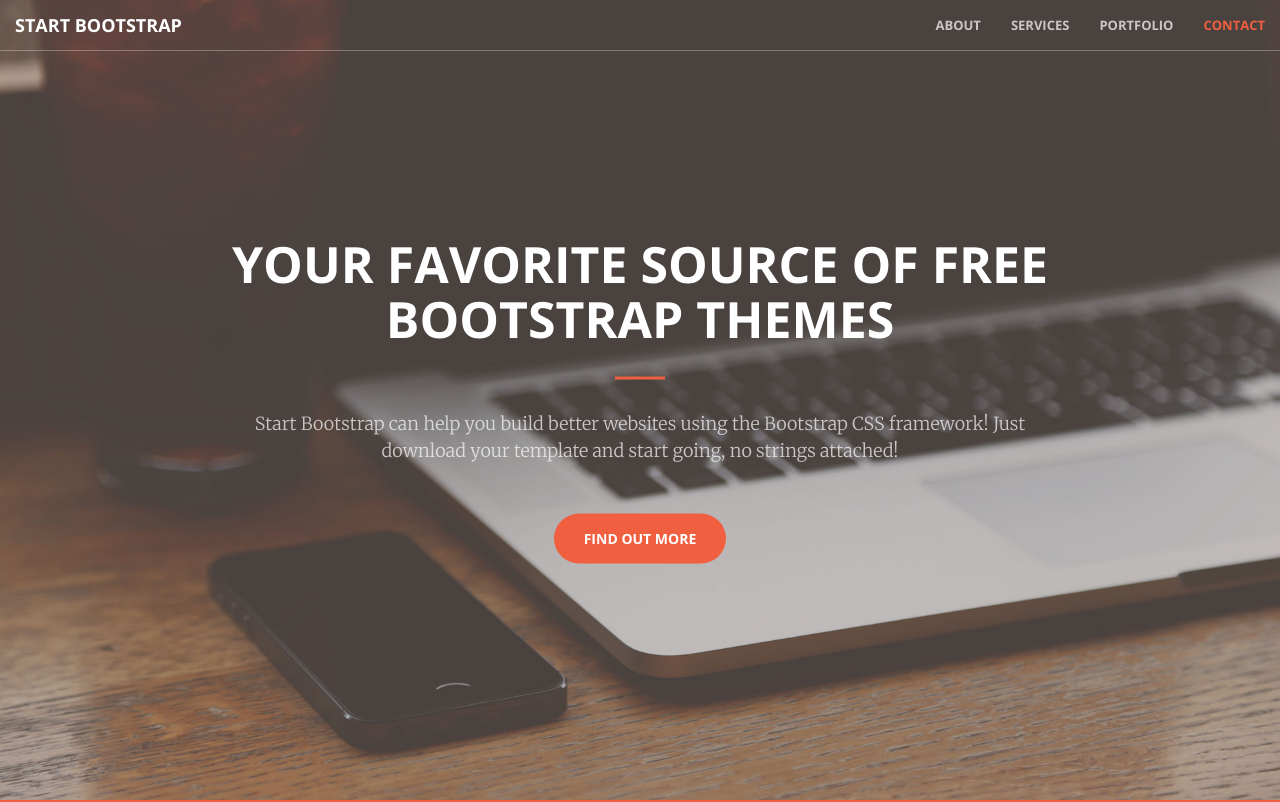
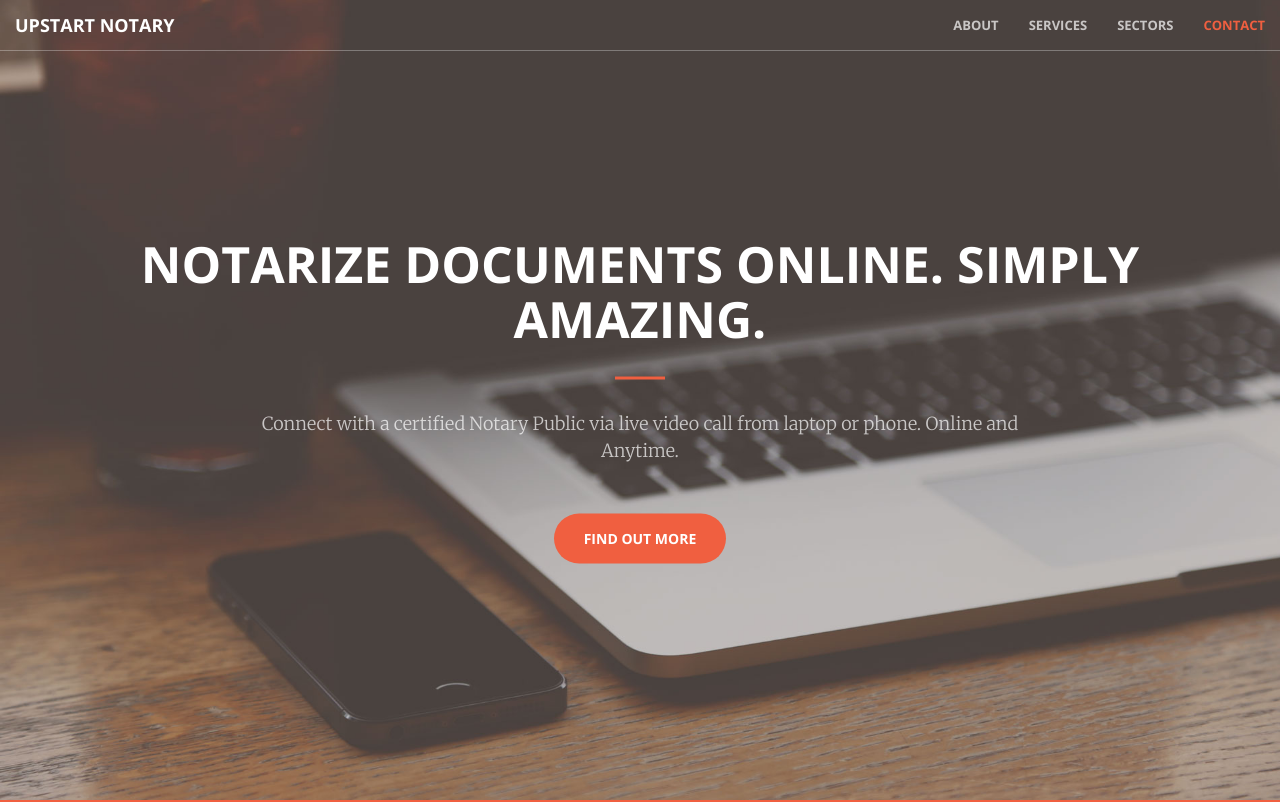
Before and after one commit to deniseocon/deniseocon.github.io, a website: page index.html in a window 1280 px wide. Shown: the top 802 px of the page. Drawn offline with nearby package versions, Linux system fonts and the light colour scheme.

Commit message:
Update index.html

```diff
--- a/index.html
+++ b/index.html
@@ -9,7 +9,7 @@
     <meta name="description" content="">
     <meta name="author" content="">
 
-    <title>Creative - Start Bootstrap Theme</title>
+    <title>UpStart Notary</title>
 
     <!-- Bootstrap Core CSS -->
     <link href="vendor/bootstrap/css/bootstrap.min.css" rel="stylesheet">
@@ -43,7 +43,7 @@
                 <button type="button" class="navbar-toggle collapsed" data-toggle="collapse" data-target="#bs-example-navbar-collapse-1">
                     <span class="sr-only">Toggle navigation</span> Menu <i class="fa fa-bars"></i>
                 </button>
-                <a class="navbar-brand page-scroll" href="#page-top">Start Bootstrap</a>
+                <a class="navbar-brand page-scroll" href="#page-top">UpStart Notary</a>
             </div>
 
             <!-- Collect the nav links, forms, and other content for toggling -->
@@ -56,7 +56,7 @@
                         <a class="page-scroll" href="#services">Services</a>
                     </li>
                     <li>
-                        <a class="page-scroll" href="#portfolio">Portfolio</a>
+                        <a class="page-scroll" href="#portfolio">Sectors</a>
                     </li>
                     <li>
                         <a class="page-scroll" href="#contact">Contact</a>
@@ -71,9 +71,9 @@
     <header>
         <div class="header-content">
             <div class="header-content-inner">
-                <h1 id="homeHeading">Your Favorite Source of Free Bootstrap Themes</h1>
+                <h1 id="homeHeading"> Notarize documents online. Simply Amazing. </h1>
                 <hr>
-                <p>Start Bootstrap can help you build better websites using the Bootstrap CSS framework! Just download your template and start going, no strings attached!</p>
+                <p>Connect with a certified Notary Public via live video call from laptop or phone. Online and Anytime.</p>
                 <a href="#about" class="btn btn-primary btn-xl page-scroll">Find Out More</a>
             </div>
         </div>
```
